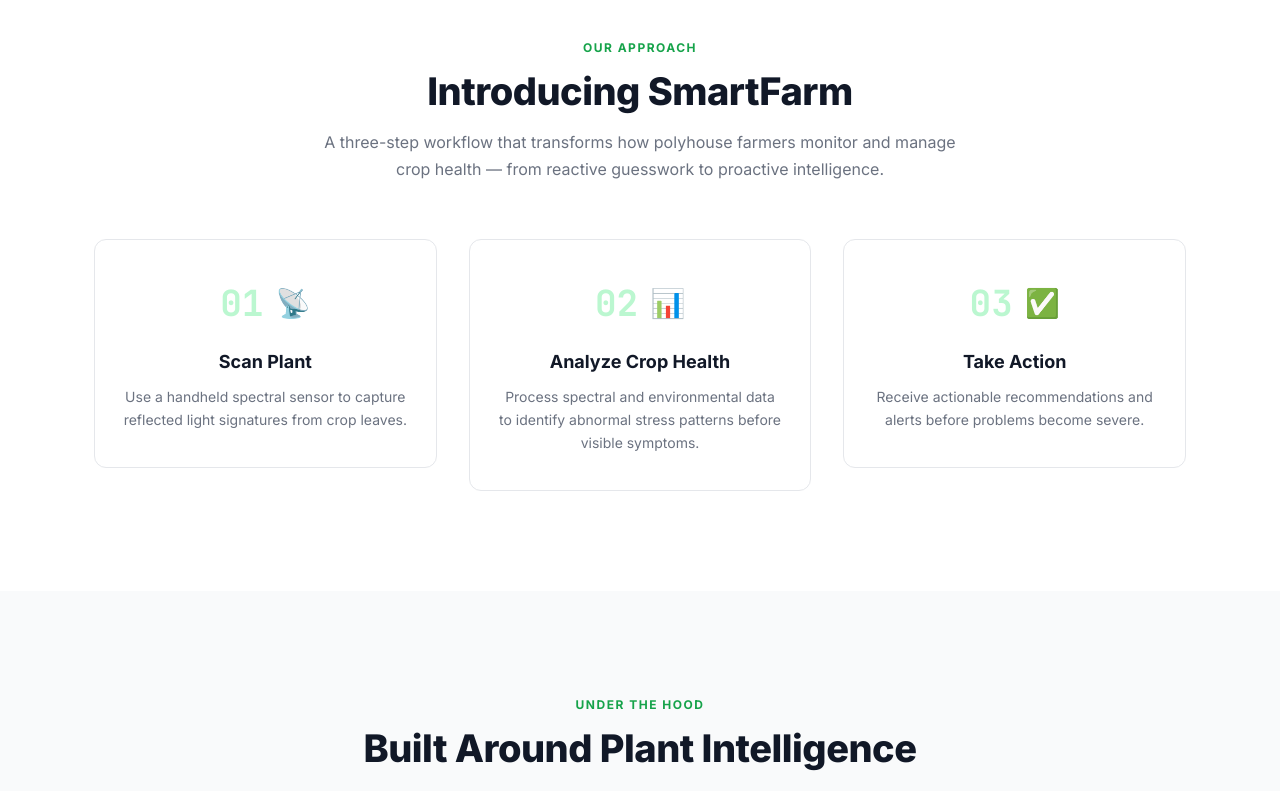
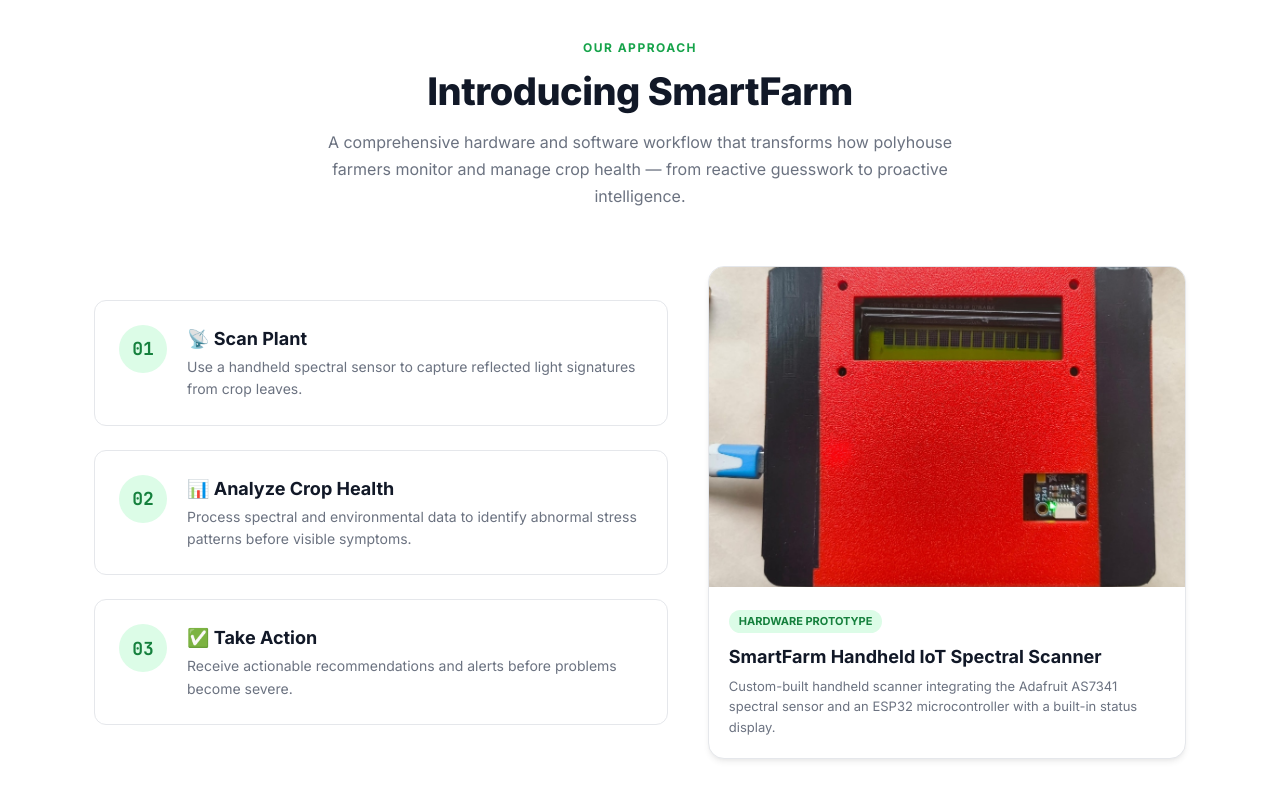
Before and after one commit to 23f2003927/garden-fogger, a Next.js app: page / in a window 1280 px wide. Shown: the part 1540-2331 px from the top of the page. Built offline with nearby package versions, Linux system fonts and the light colour scheme.

Commit message:
feat: add Live Dashboard and Spectral Analysis links to header, display custom device prototype image in solution section

```diff
--- a/app/globals.css
+++ b/app/globals.css
@@ -280,3 +280,25 @@
 .leaf-health-metric-label { font-size: 10px; text-transform: uppercase; color: var(--gray-500); font-weight: 600; letter-spacing: 0.5px; }
 .leaf-health-metric-val { font-size: 18px; font-family: var(--font-mono); font-weight: 700; color: var(--gray-800); margin-top: 4px; }
 .leaf-health-metric-sub { font-size: 11px; color: var(--gray-400); margin-top: 2px; }
+
+/* ── Solution Section updates ── */
+.solution-layout-grid { display: grid; grid-template-columns: 1.2fr 1fr; gap: 40px; align-items: center; margin-top: 40px; }
+@media (max-width: 900px) { .solution-layout-grid { grid-template-columns: 1fr; } }
+
+.solution-steps-column { display: flex; flex-direction: column; gap: 24px; }
+.solution-step-item { display: flex; gap: 20px; background: var(--white); border: 1px solid var(--gray-200); border-radius: 12px; padding: 24px; transition: all 0.3s ease; }
+.solution-step-item:hover { border-color: var(--green-300); box-shadow: var(--shadow-md); transform: translateX(4px); }
+.step-num-badge { width: 48px; height: 48px; border-radius: 50%; background: var(--green-100); display: flex; align-items: center; justify-content: center; flex-shrink: 0; }
+.step-num-text { font-family: var(--font-mono); font-weight: 800; color: var(--green-700); font-size: 18px; }
+.step-item-content { display: flex; flex-direction: column; gap: 4px; }
+.step-item-title { font-size: 18px; font-weight: 700; color: var(--gray-900); }
+.step-item-desc { font-size: 14px; color: var(--gray-500); line-height: 1.6; }
+
+.solution-device-card { background: var(--white); border: 1px solid var(--gray-200); border-radius: 16px; overflow: hidden; box-shadow: var(--shadow-md); transition: all 0.3s ease; }
+.solution-device-card:hover { box-shadow: var(--shadow-lg); transform: translateY(-4px); }
+.device-img-wrap { width: 100%; height: 320px; overflow: hidden; position: relative; background: var(--gray-100); }
+.solution-device-img { width: 100%; height: 100%; object-fit: cover; }
+.device-card-content { padding: 20px; }
+.device-badge { display: inline-block; font-size: 11px; font-weight: 700; color: var(--green-700); background: var(--green-100); padding: 3px 10px; border-radius: 100px; text-transform: uppercase; margin-bottom: 10px; }
+.device-title { font-size: 18px; font-weight: 700; color: var(--gray-900); margin-bottom: 6px; }
+.device-desc { font-size: 13px; color: var(--gray-500); line-height: 1.6; }
--- a/app/page.js
+++ b/app/page.js
@@ -168,26 +168,52 @@
             <span className="section-badge">Our Approach</span>
             <h2 className="section-title">Introducing SmartFarm</h2>
             <p className="section-subtitle">
-              A three-step workflow that transforms how polyhouse farmers monitor and manage
+              A comprehensive hardware and software workflow that transforms how polyhouse farmers monitor and manage
               crop health — from reactive guesswork to proactive intelligence.
             </p>
           </div>
         </FadeIn>
 
-        <div className="steps-grid">
-          {STEPS.map((s, i) => (
-            <FadeIn key={s.num} delay={i * 120}>
-              <div className="step-card">
-                <div className="step-num-row">
-                  <span className="step-num">{s.num}</span>
-                  <span className="step-icon">{s.icon}</span>
+        <div className="solution-layout-grid">
+          {/* Left Column: Steps */}
+          <div className="solution-steps-column">
+            {STEPS.map((s, i) => (
+              <FadeIn key={s.num} delay={i * 100}>
+                <div className="solution-step-item">
+                  <div className="step-num-badge">
+                    <span className="step-num-text">{s.num}</span>
+                  </div>
+                  <div className="step-item-content">
+                    <h3 className="step-item-title">{s.icon} {s.title}</h3>
+                    <p className="step-item-desc">{s.desc}</p>
+                  </div>
                 </div>
-                <h3 className="step-title">{s.title}</h3>
-                <p className="step-desc">{s.desc}</p>
-                {i < STEPS.length - 1 && <div className="step-connector" />}
+              </FadeIn>
+            ))}
+          </div>
+
+          {/* Right Column: Physical Device Image */}
+          <FadeIn delay={200} className="solution-device-column">
+            <div className="solution-device-card">
+              <div className="device-img-wrap">
+                <Image
+                  src="/images/device.jpg"
+                  alt="SmartFarm Handheld IoT Spectral Scanner Device with ESP32 and AS7341"
+                  width={500}
+                  height={320}
+                  className="solution-device-img"
+                  style={{ objectFit: "cover", width: "100%", height: "100%" }}
+                />
               </div>
-            </FadeIn>
-          ))}
+              <div className="device-card-content">
+                <span className="device-badge">Hardware Prototype</span>
+                <h4 className="device-title">SmartFarm Handheld IoT Spectral Scanner</h4>
+                <p className="device-desc">
+                  Custom-built handheld scanner integrating the Adafruit AS7341 spectral sensor and an ESP32 microcontroller with a built-in status display.
+                </p>
+              </div>
+            </div>
+          </FadeIn>
         </div>
       </div>
     </section>
@@ -476,11 +502,10 @@
         <div className="nav-links-desktop">
           <a href="#problem" className="nav-link">Problem</a>
           <a href="#solution" className="nav-link">Solution</a>
+          <Link href="/dashboard" className="nav-link">Live Dashboard</Link>
+          <Link href="/dashboard/spectral" className="nav-link">Spectral Analysis</Link>
           <a href="#technology" className="nav-link">Technology</a>
           <a href="#roadmap" className="nav-link">Roadmap</a>
-          <Link href="/dashboard" className="btn btn-primary-home btn-sm" id="nav-dashboard">
-            Dashboard
-          </Link>
         </div>
 
         {/* Mobile toggle */}
@@ -498,11 +523,10 @@
         <div className="nav-mobile">
           <a href="#problem" className="nav-link" onClick={() => setMenuOpen(false)}>Problem</a>
           <a href="#solution" className="nav-link" onClick={() => setMenuOpen(false)}>Solution</a>
+          <Link href="/dashboard" className="nav-link" onClick={() => setMenuOpen(false)}>Live Dashboard</Link>
+          <Link href="/dashboard/spectral" className="nav-link" onClick={() => setMenuOpen(false)}>Spectral Analysis</Link>
           <a href="#technology" className="nav-link" onClick={() => setMenuOpen(false)}>Technology</a>
           <a href="#roadmap" className="nav-link" onClick={() => setMenuOpen(false)}>Roadmap</a>
-          <Link href="/dashboard" className="btn btn-primary-home btn-sm" onClick={() => setMenuOpen(false)}>
-            Dashboard
-          </Link>
         </div>
       )}
     </nav>
```
Also changed, not shown: public/images/device.jpg (added).
